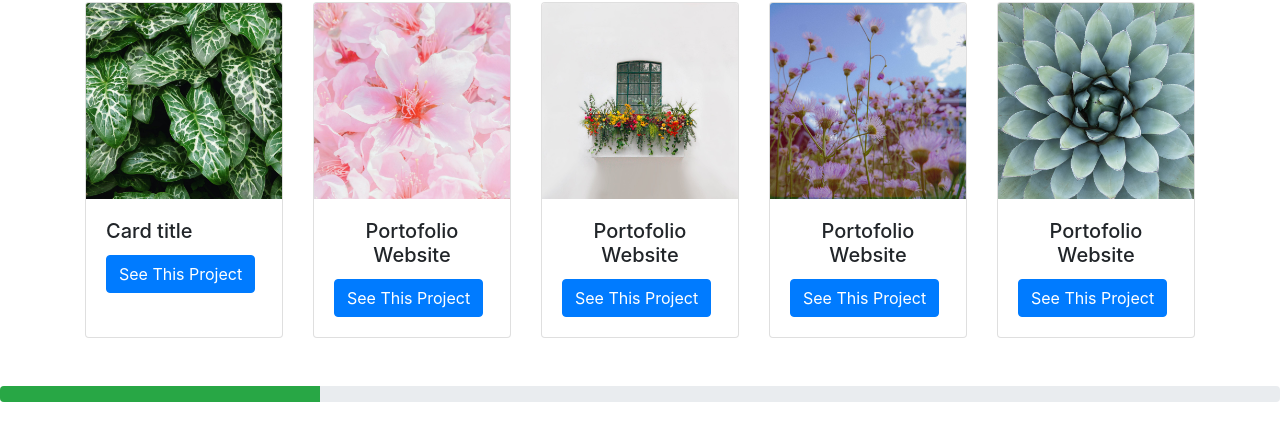
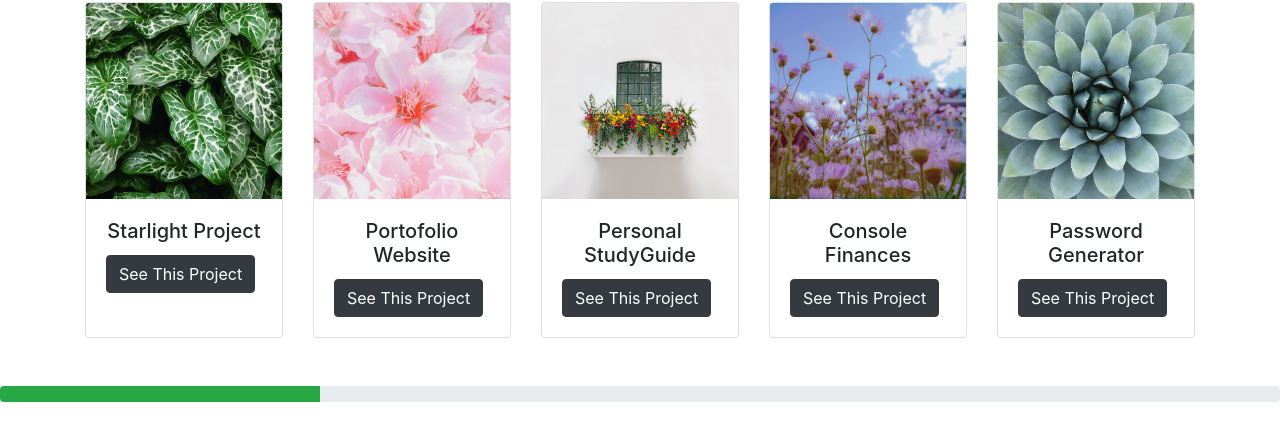
Before and after one commit to marianapcs/Bootstrap-Portfolio, a plain HTML site: page index.html in a window 1280 px wide. Shown: the part 526-949 px from the top of the page. Drawn offline with nearby package versions, Linux system fonts and the light colour scheme.

Commit message:
links within nav bar updated as well as in work section, all projects linked to

```diff
--- a/css/style.css
+++ b/css/style.css
@@ -0,0 +1,3 @@
+.btn  {
+    align-items: center;
+}
--- a/index.html
+++ b/index.html
@@ -52,38 +52,38 @@
             <div class="card">
                 <img class="card-img-top" src="Images/foliage.jpeg" alt="Card image cap">
                 <div class="card-body">
-                    <h5 class="card-title">Card title</h5>
-                    <a href="https://marianapcs.github.io/personal-portofolio/" target="_blank" class="btn btn-primary"> See This Project</a>
+                    <h5 class="card-title"><center>Starlight Project</center></h5>
+                    <a href="https://m0hammedzaber.github.io/Starlight/" target="_blank" class="btn btn-dark"> See This Project</a>
                 </div>
             </div>
             <div class="card">
                 <img class="card-img-top" src="Images/pink-flowers.webp" alt="Card image cap">
                 <div class="card-body">
                     <h5 class="card-title"><center>Portofolio Website </center></h5>
-                    <a href="https://marianapcs.github.io/personal-portofolio/" target="_blank" class="btn btn-primary"> See This Project</a>
+                    <a href="https://marianapcs.github.io/personal-portofolio/" target="_blank" class="btn btn-dark"> See This Project</a>
                 </div>
             </div>
             <div class="card">
                 <img class="card-img-top" src="Images/window.jpeg" alt="Card image cap">
                 <div class="card-body">
-                    <h5 class="card-title"><center>Portofolio Website </center></h5>
-                    <a href="https://marianapcs.github.io/personal-portofolio/" target="_blank" class="btn btn-primary"> See This Project</a>
+                    <h5 class="card-title"><center>Personal StudyGuide</center></h5>
+                    <a href="https://marianapcs.github.io/prework-study-guide/" target="_blank" class="btn btn-dark"> See This Project</a>
             </div>
         </div>
         <div class="card">
             <img class="card-img-top" src="Images/wild.jpeg" alt="Cherry Tree">
             <div class="card-body">
-                <h5 class="card-title"> <center>Portofolio Website </center></h5>
+                <h5 class="card-title"> <center>Console Finances</center></h5>
                 <!-- insert link to your portofolio-->
-                <a href="https://marianapcs.github.io/personal-portofolio/" target="_blank" class="btn btn-primary"> See This Project</a>
+                <a href="https://marianapcs.github.io/console-finances/" target="_blank" class="btn btn-dark"> See This Project</a>
             </div>
         </div>
         <div class="card">
           <img class="card-img-top" src="Images/cactus.jpeg" alt="Cherry Tree">
           <div class="card-body">
-            <h5 class="card-title"> <center>Portofolio Website </center></h5>
+            <h5 class="card-title"> <center>Password Generator</center></h5>
             <!-- insert link to your portofolio-->
-            <a href="https://marianapcs.github.io/personal-portofolio/" target="_blank" class="btn btn-primary"> See This Project</a>
+            <a href="https://marianapcs.github.io/password-generator/" target="_blank" class="btn btn-dark"> See This Project</a>
         </div>
     </div>
 </div>
@@ -117,7 +117,10 @@
                 <p>
                     Curious and eager individual, always looking to apply meaning to concepts presented that I am ignorant about like Front-End Development. This field has challenged me and surprised me in so many ways. I have enjoyed the process so far of learning so many different languages and career paths this can lead me to.
                 </p>
-                <p>Having been brought up bilingual and studying languages at University I have had the opportunity to have lived in beautiful cities. I have included some incredible photos of these below.</p>
+                <p>
+                    Having been brought up bilingual and studying languages at University I have had the opportunity to have lived in beautiful cities. I have included some incredible photos of these below.
+                </p>
+            </div>
         </div>
     </div>
 </div>
```
Lines whose indentation alone changed are shown as unchanged.
